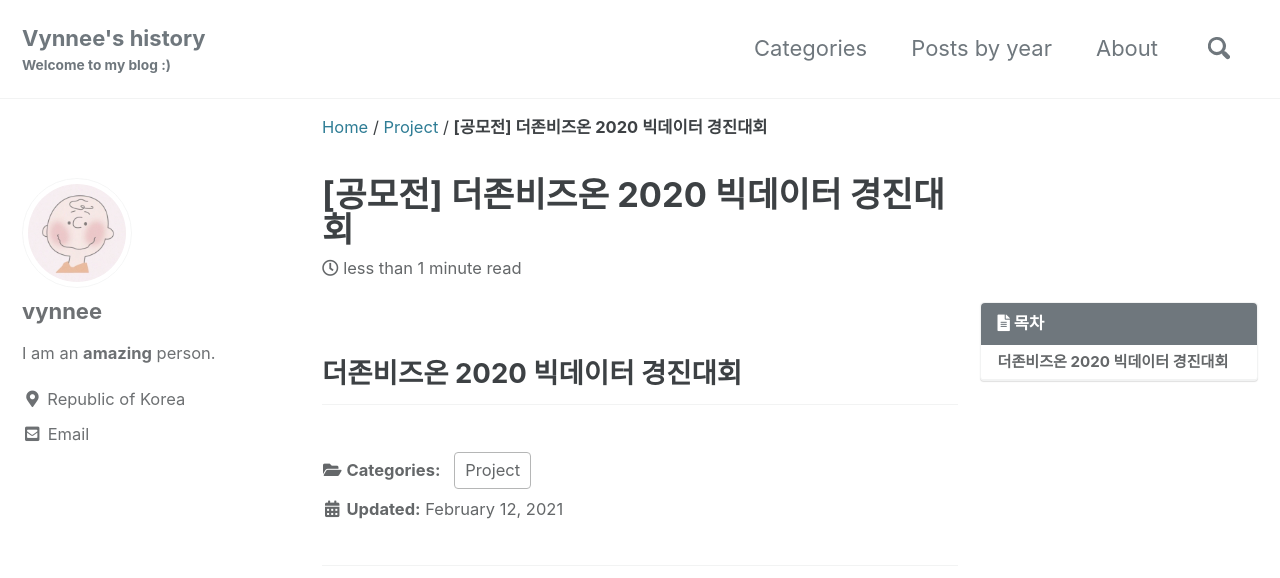
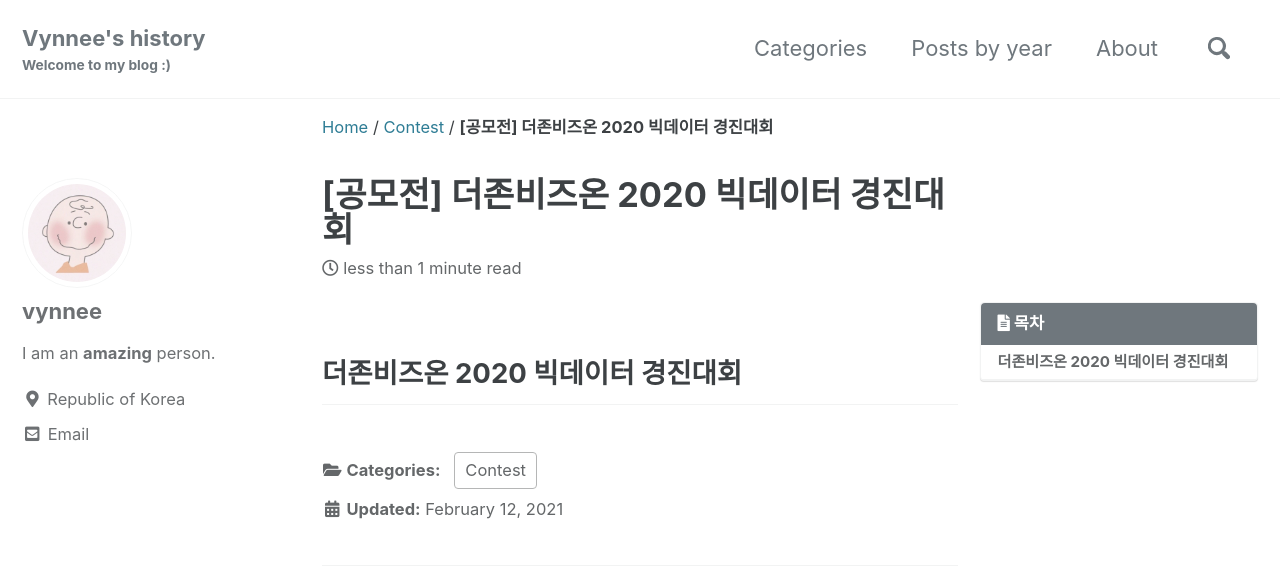
Before and after one commit to vynnee/vynnee.github.io, a Jekyll site: the page built from _posts/2021-01/contest/2021-02-12-co1.md, in a window 1280 px wide and 900 px high. Shown: the top 578 px of the window. Built offline with Jekyll 4.4.1, drawn with Linux system fonts in a browser that asks for light colours; cached includes are drawn as plain includes; comment, search, counter and statistics services are not loaded.

Commit message:
[2021-02-12] post modify

```diff
--- a/_posts/2021-01/contest/2021-02-12-co1.md
+++ b/_posts/2021-01/contest/2021-02-12-co1.md
@@ -7,7 +7,7 @@ comments: true
 related: true
 popular: true
 categories:
-- Project
+- Contest
 toc: true
 toc_sticky: true
 toc_label: 목차
```
